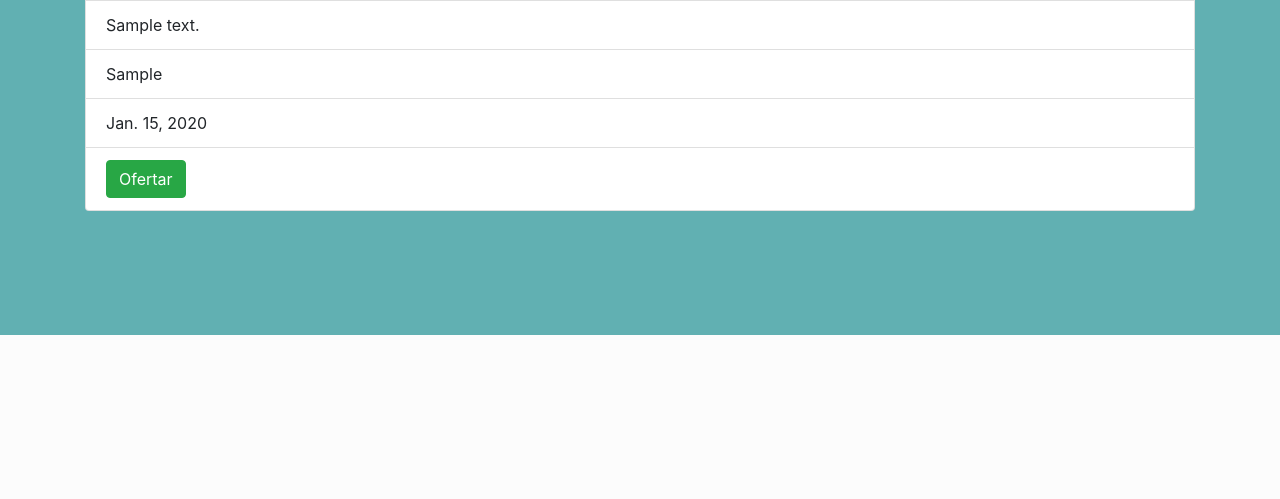
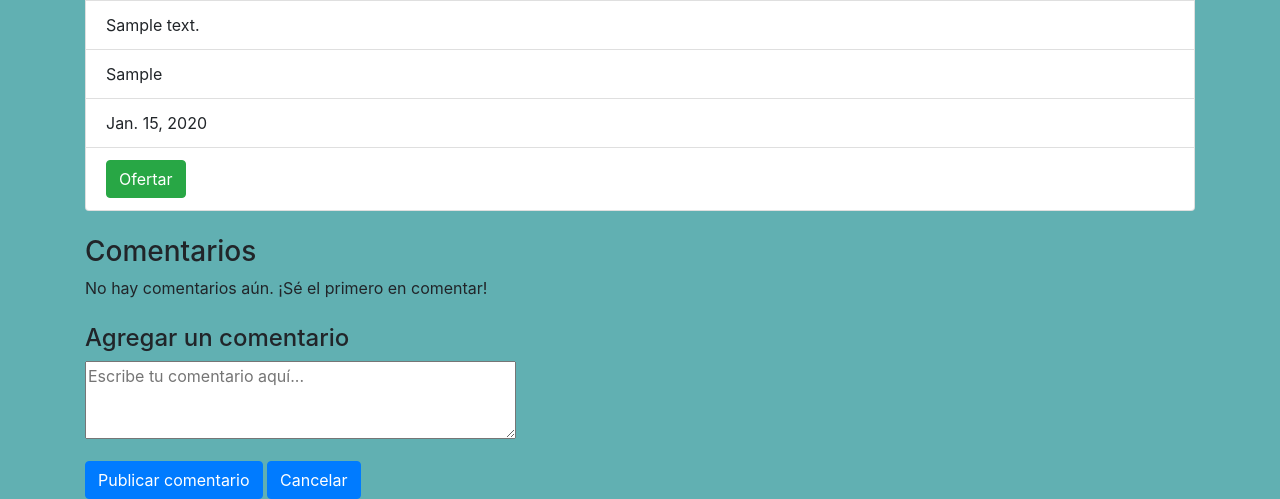
Before and after one commit to Guicep/Caritas-Web-App, a Django app: page /detalle/1 in a window 1280 px wide. Shown: the part 465-964 px from the top of the page. Before the commit the page ends 800 px from the top, so only its background shows below. Run offline with Django 5.2, Linux system fonts and the light colour scheme; tables that the repository leaves empty hold one stand-in row (values such as "Sample post"); grey boxes marked "Sample" are stand-in pictures; some libraries are stand-ins or nearby versions.

Commit message:
Comentar y Responder comentario

```diff
--- a/createuser/forms.py
+++ b/createuser/forms.py
@@ -1,5 +1,5 @@
 from django import forms
-from .models import Usuario, Publicacion
+from .models import Usuario, Publicacion, Comentario
 from django.forms import TextInput
 
 class UsuarioForm(forms.ModelForm):
@@ -69,3 +69,24 @@ class StaffForm(forms.ModelForm):
     class Meta:
         model = Usuario
         fields = ['nombre', 'apellido', 'correo', 'password']
+
+#class ComentarioForm(forms.ModelForm):
+#   class Meta:
+#        model = Comentario
+#        fields = ['id_publicacion', 'id_usuario', 'id_respuesta', 'contenido']
+#        widgets = {
+#            'id_publicacion': forms.HiddenInput(),
+#            'id_usuario': forms.HiddenInput(),
+#            'id_respuesta': forms.HiddenInput(),
+#        }
+
+class ComentarioForm(forms.ModelForm):
+    class Meta:
+        model = Comentario
+        fields = ['contenido']
+        widgets = {
+            'contenido': forms.Textarea(attrs={'rows': 3, 'cols': 40, 'placeholder': 'Escribe tu comentario aquí...'})
+        }
+        labels = {
+            'contenido': ''  # Esto elimina la etiqueta del campo
+        }
--- a/createuser/models.py
+++ b/createuser/models.py
@@ -61,3 +61,11 @@ class Publicacion(models.Model):
     foto = models.ImageField(upload_to='static/images/', null=True, blank=True)
     descripcion = models.CharField(max_length=200)
     id_usuario = models.IntegerField()
+
+class Comentario(models.Model):
+    publicacion = models.ForeignKey(Publicacion, on_delete=models.CASCADE, related_name='comentarios')
+    usuario = models.ForeignKey(Usuario, on_delete=models.CASCADE)
+    contenido = models.TextField(max_length=200)
+    fecha_creacion = models.DateTimeField(auto_now_add=True)
+    respuesta = models.ForeignKey('self', null=True, blank=True, on_delete=models.CASCADE, related_name='respuestas')
+    respondido = models.BooleanField(default=False)
--- a/createuser/templates/detalle.html
+++ b/createuser/templates/detalle.html
@@ -1,25 +1,66 @@
-{% extends "base/base.html" %} {% block title %} Bienvenido {% endblock %}
+{% extends "base/base.html" %}
+{% block title %} Detalle de la Publicación {% endblock %}
 {% load static %}
+
 {% block content %}
     <ul class="list-group">
-    <li class="list-group-item">{{item.titulo}}</li>
-    <li class="list-group-item"><img src="{% static 'images/' %}{{ item.foto }}"></li>
-    <li class="list-group-item">{{item.descripcion}}</li>
-    <li class="list-group-item">{{item.categoria}}</li>
-    <li class="list-group-item">{{item.fecha_publicacion}}</li>
+        <li class="list-group-item">{{ item.titulo }}</li>
+        <li class="list-group-item"><img src="{{ item.foto.url }}"></li>
+        <li class="list-group-item">{{ item.descripcion }}</li>
+        <li class="list-group-item">{{ item.categoria }}</li>
+        <li class="list-group-item">{{ item.fecha_publicacion }}</li>
         <li class="list-group-item">
-
             {% if item.id_usuario == request.user.id or request.user.is_staff or request.user.is_superuser %}
-        <a class="btn btn-primary"
-           onclick="return confirm('Esta seguro de borrar la publicacion?')"
-           href="{% url 'borrar' item.id %}">
+                <a class="btn btn-primary" onclick="return confirm('¿Está seguro de borrar la publicación?')" href="{% url 'borrar' item.id %}">
                     <span>Borrar</span>
                 </a>
-
             {% else %}
                 <button class="btn btn-success" onclick="mostrarOferta()">Ofertar</button>
                 {% include 'ofertar.html' %}
             {% endif %}
         </li>
     </ul>
+
+    <!-- Sección de Comentarios -->
+    <div id="comentarios" class="mt-4">
+        <h3>Comentarios</h3>
+        {% for comentario in comentarios %}
+            <div class="comment">
+                <p><strong>{{ comentario.usuario.nombre}}</strong> <strong>{{ comentario.usuario.apellido}}</strong> ({{ comentario.fecha_creacion|date:"d M Y H:i" }}):</p>
+                <p>{{ comentario.contenido }}</p>
+                <!-- Respuestas a comentarios -->
+                {% for respuesta in comentario.respuestas.all %}
+                    <div class="response" style="margin-left: 20px;">
+                        <p><strong>{{ respuesta.usuario.nombre }}</strong> <strong>{{ respuesta.usuario.apellido}}</strong> ({{ respuesta.fecha_creacion|date:"d M Y H:i" }}):</p>
+                        <p>{{ respuesta.contenido }}</p>
+                    </div>
+                {% endfor %}
+                <!-- Formulario de respuesta solo para el dueño de la publicación y si no ha sido respondido -->
+                {% if not comentario.respondido and item.id_usuario == request.user.id %}
+                    <form method="post">
+                        {% csrf_token %}
+                        {{ respuesta_form.as_p }}
+                        <input type="hidden" name="comentario_id" value="{{ comentario.id }}">
+                        <button type="submit" name="respuesta" class="btn btn-primary">Responder</button>
+                        <button type="reset" class="btn btn-primary">Cancelar</button>
+                    </form>
+                {% endif %}
+            </div>
+        {% empty %}
+            <p>No hay comentarios aún. ¡Sé el primero en comentar!</p>
+        {% endfor %}
+    </div>
+
+    <!-- Formulario para agregar un nuevo comentario -->
+{% if not item.id_usuario == request.user.id%}
+    <div class="comment-form mt-4">
+        <h4>Agregar un comentario</h4>
+        <form method="post">
+            {% csrf_token %}
+            {{ form.as_p }}
+            <button type="submit" class="btn btn-primary">Publicar comentario</button>
+            <button type="reset" class="btn btn-primary">Cancelar</button>
+        </form>
+    </div>
+{% endif %}
 {% endblock %}
--- a/createuser/templates/welcome.html
+++ b/createuser/templates/welcome.html
@@ -30,6 +30,7 @@
         {% for producto in resultados %}
             <li class="list-group-item">
             {{producto.titulo}} <a class="btn btn-primary float-right" href="{% url 'detalle_publicacion' producto.id %}">Ver</a>
+        </li>
             <br></li>
         {% endfor %}
         </ul>
--- a/createuser/views.py
+++ b/createuser/views.py
@@ -1,12 +1,12 @@
 from django.shortcuts import render, redirect
-from .models import Usuario, Publicacion
+from .models import Usuario, Publicacion, Comentario
 from datetime import date
 from dateutil.relativedelta import relativedelta
-from .forms import UsuarioForm, PublicacionForm, LoginForm, StaffForm
+from .forms import UsuarioForm, PublicacionForm, LoginForm, StaffForm, ComentarioForm
 from django.contrib.auth.decorators import login_required
 from django.contrib.auth import authenticate, login, logout
 
-from django.shortcuts import render
+from django.shortcuts import render, get_object_or_404
 from django.http import HttpResponseRedirect
 from django.urls import reverse
 
@@ -136,13 +136,37 @@ def publish(request):
     else:
         return render(request, "publish.html", context)
 
-def detalle_publicacion(request,pk):
-    item = Publicacion.objects.filter(id=pk)  # , id_usuario=request.user.id
-    # print(request.user.id)
+def detalle_publicacion(request, pk):
+    publicacion = get_object_or_404(Publicacion, id=pk)
+    comentarios = Comentario.objects.filter(publicacion=publicacion, respuesta__isnull=True)
+
+    if request.method == 'POST':
+        form = ComentarioForm(request.POST)
+        if form.is_valid():
+            comentario = form.save(commit=False)
+            comentario.publicacion = publicacion
+            comentario.usuario = request.user
+            if 'respuesta' in request.POST:
+                comentario.respuesta_id = request.POST.get('comentario_id')
+                comentario.save()
+                comentario_respondido = Comentario.objects.get(id=comentario.respuesta_id)
+                comentario_respondido.respondido = True
+                comentario_respondido.save()
+            else:
+                comentario.save()
+            return redirect('detalle_publicacion', pk=pk)
+    else:
+        form = ComentarioForm()
+
+    respuesta_form = ComentarioForm()
+
     data = {
-        'item':item[0]
+        'item': publicacion,
+        'comentarios': comentarios,
+        'form': form,
+        'respuesta_form': respuesta_form,
     }
-    return render(request, 'detalle.html',data)
+    return render(request, 'detalle.html', data)
 
 def borrar(request,pk):
     item = Publicacion.objects.get(id=pk)
@@ -192,3 +216,23 @@ def set_error_mensaje(context, mensaje):
 
 def same_post_title(pedido, id_usuario_actual):
     return Publicacion.objects.filter(titulo=pedido, id_usuario=id_usuario_actual).exists()
+
+def comentarios(request, pk):
+    publicacion = get_object_or_404(Publicacion, pk=pk)
+    comentarios = Comentario.objects.filter(id_publicacion=pk, id_respuesta__isnull=True)
+    if request.method == 'POST':
+        form = ComentarioForm(request.POST)
+        if form.is_valid():
+            comentario = form.save(commit=False)
+            comentario.id_usuario = request.user
+            comentario.id_publicacion = pk
+            comentario.save()
+            return redirect('comentarios', pk=pk)
+    else:
+        form = ComentarioForm()
+
+    return render(request, 'comentarios.html', {
+        'publicacion': publicacion,
+        'comentarios': comentarios,
+        'form': form
+    })
```
Also changed, not shown: createuser/migrations/0002_comentario.py (added), createuser/migrations/0003_rename_id_publicacion_comentario_publicacion_and_more.py (added), createuser/migrations/0004_comentario_respondido.py (added). Lines whose indentation alone changed are shown as unchanged.
